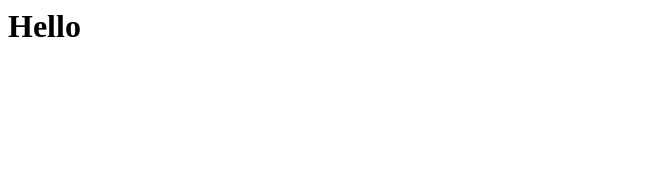
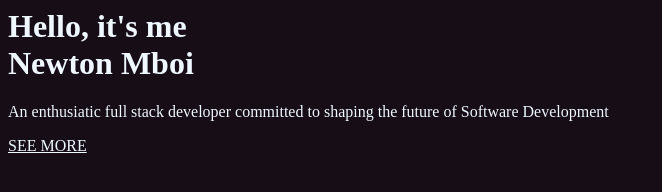
Before and after one commit to devblackie/NEWTON-MBOI-PROFILE, a plain HTML site: page index.html in a window 1280 px wide. Shown: the whole page, without its empty margins (0-662 px from the left). Drawn offline with Linux system fonts and the light colour scheme.

Commit message:
added the default background

```diff
--- a/assets/index.css
+++ b/assets/index.css
@@ -0,0 +1,4 @@
+*{
+    color: aliceblue;
+    background: hsl(294, 28%, 7%);
+}
--- a/index.html
+++ b/index.html
@@ -9,7 +9,9 @@
     <link rel="stylesheet" href="https://cdnjs.cloudflare.com/ajax/libs/font-awesome/6.1.1/css/all.min.css">
 </head>
 <body>
-    <h1>Hello</h1>
+    <h1>Hello, it's me <br><span>Newton Mboi</span></h1>
+    <p>An enthusiatic full stack developer committed to shaping the future of Software Development</p>
+    <a href="#">SEE MORE</a>
 
 </body>
 </html>
```
